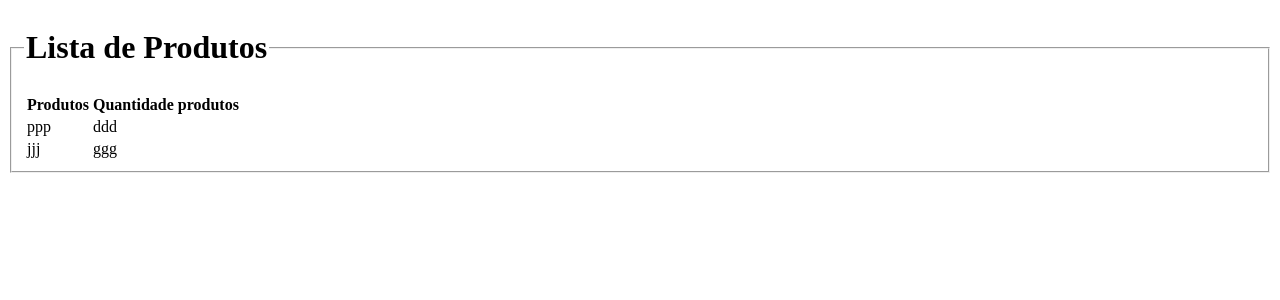
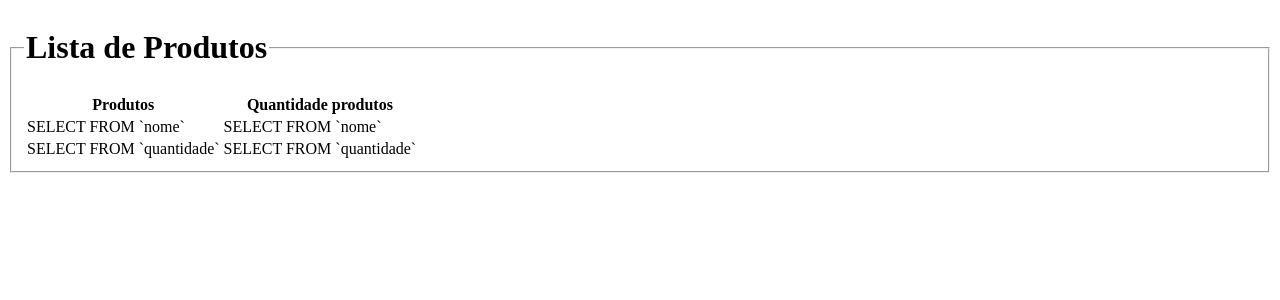
Before and after one commit to jonassls/trabalho-contujo, a PHP site: page / in a window 1280 px wide. Shown: the top 300 px of the page. Run offline with PHP 8.4, Linux system fonts and the light colour scheme.

Commit message:
arrumando a tabela

```diff
--- a/index.php
+++ b/index.php
@@ -15,20 +15,24 @@ $sql = "SELECT `Nome`,`Quantidade` FROM `produtos`";
 <body>
     <fieldset><legend><h1>Lista de Produtos</h1></legend>
 
-<table>
+
+  <?php
+
+  echo "<table>
         <tr>
           <th> Produtos </th>
           <th> Quantidade produtos </th>
         </tr>
         <tr>
-    <td>ppp</td>
-    <td>ddd</td>
+          <td>"; echo "SELECT FROM `nome`"; echo "</td>
+          <td>"; echo "SELECT FROM `nome`"; echo "</td>
         </tr>
         <tr>
-    <td>jjj</td>
-    <td>ggg</td>
+          <td>"; echo "SELECT FROM `quantidade`"; echo "</td>
+          <td>"; echo "SELECT FROM `quantidade`"; echo "</td>
         </tr>
-</table>
+        </table>";
+  ?>
 
 
   </fieldset>
```
Lines whose indentation alone changed are shown as unchanged.
